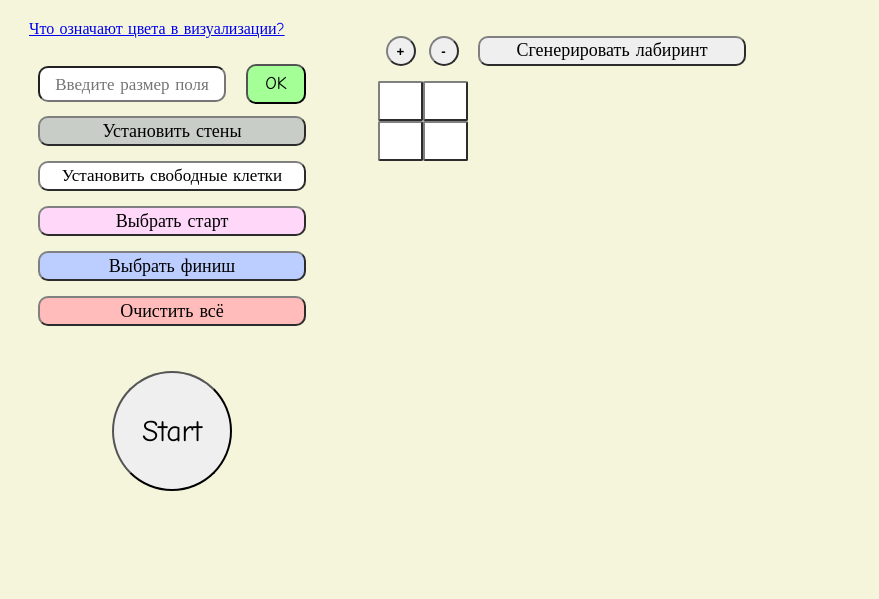
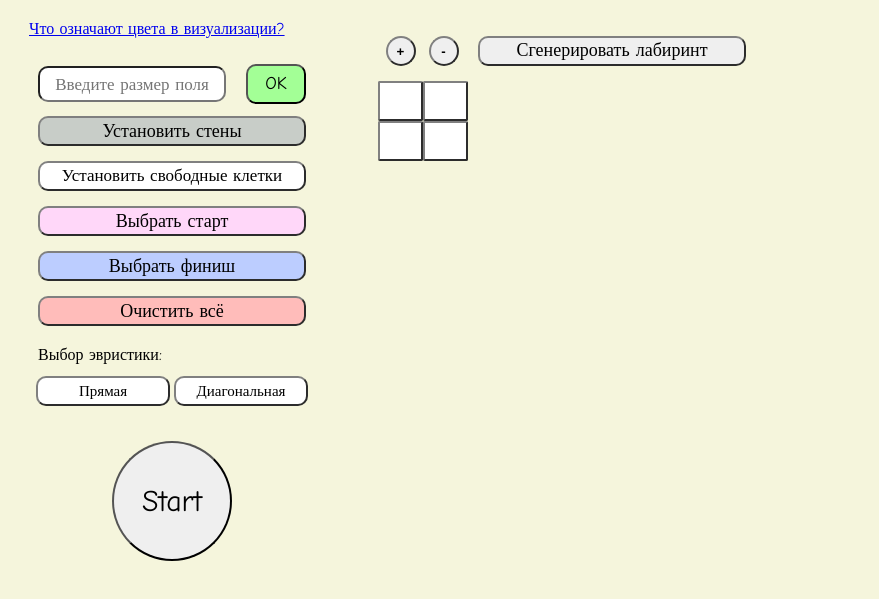
Before and after one commit to AlekseyFeofilov/6-module, a plain HTML site: page a-star/src/testHTML.html in a window 1280 px wide. Shown: the part 129-728 px from the top of the page, without its empty margins (0-879 px from the left). Drawn offline with Linux system fonts and the light colour scheme.

Commit message:
added heuristic choice

```diff
--- a/a-star/src/css/styles.css
+++ b/a-star/src/css/styles.css
@@ -119,7 +119,7 @@ td {
     background-color: #bccdff;
 }
 #startAlgorithm {
-    top: 500px;
+    top: 570px;
     height: 120px;
     width: 120px;
     border-radius: 100px;
@@ -137,3 +137,25 @@ td {
     margin-left: 21px;
     font-family: "Comic Sans MS";
 }
+#direct {
+    top: 505px;
+    position: absolute;
+    text-align: center;
+    width: 134px;
+    font-size: 15px;
+    margin-left: 28px;
+}
+#diagonal {
+    font-size: 15px;
+    width: 134px;
+    position: absolute;
+    text-align: center;
+    margin-left: 166px;
+    top: 505px;
+}
+#heuristic {
+    position: absolute;
+    top: 475px;
+    font-family: "Comic Sans MS";
+    margin-left: 30px;
+}
--- a/a-star/src/js/Algorithm.js
+++ b/a-star/src/js/Algorithm.js
@@ -4,6 +4,8 @@ class Point {
         this.secondValue = y;
     }
 }
+
+let diagonalHeuristic = false;
 
 // Функция, создающая матрицу размером numberOfRows*numberOfRows на основе начальной матрицы
 function generateNewMatrix(adjacencyMatrix, matrix, numberOfRows, numberOfColumns) {
@@ -26,10 +28,7 @@ function generateNewMatrix(adjacencyMatrix, matrix, numberOfRows, numberOfColumn
             if(0 <= j - 1 && adjacencyMatrix[i][j - 1]) {
                 matrix[i * numberOfColumns + j][i * numberOfColumns + j - 1] = 1;
             }
-            // Следующие строки используются для модификации алгоритма A* (Кроме как в соседние клетки,
-            // можно ходить ещё и по диагонали)
-
-            /*
+            if(diagonalHeuristic) {
                 if(i + 1 < numberOfRows && j + 1 < numberOfColumns && adjacencyMatrix[i + 1][j + 1]) {
                     matrix[i * numberOfColumns + j][(i + 1) * numberOfColumns + j + 1] = 1;
                 }
@@ -42,7 +41,7 @@ function generateNewMatrix(adjacencyMatrix, matrix, numberOfRows, numberOfColumn
                 if(0 <= i - 1 && 0 <= j - 1 && adjacencyMatrix[i - 1][j - 1]) {
                     matrix[i * numberOfColumns + j][(i - 1) * numberOfColumns + j - 1] = 1;
                 }
-             */
+            }
         }
     }
 }
--- a/a-star/src/js/paintButtons.js
+++ b/a-star/src/js/paintButtons.js
@@ -62,3 +62,16 @@ function colorFree() {
         cells[i].setAttribute("onclick", "this.style.backgroundColor = 'white'");
     }
 }
+
+let buttonDirect = document.getElementById("direct");
+let buttonDiagonal = document.getElementById("diagonal");
+direct.onclick = function() {
+    diagonalHeuristic = false;
+    buttonDiagonal.style.backgroundColor = "white";
+    buttonDirect.style.backgroundColor = "#97ffed";
+}
+diagonal.onclick = function() {
+    diagonalHeuristic = true;
+    buttonDirect.style.backgroundColor = "white";
+    buttonDiagonal.style.backgroundColor = "#97ffed";
+}
--- a/a-star/src/testHTML.html
+++ b/a-star/src/testHTML.html
@@ -22,8 +22,8 @@
         <tr><td><input type="button" value="" class="cell"></td><td><input type="button" value="" class="cell"></td></tr>
     </table>
     <span>
-        <input id="sizeInput" type="text" placeholder="Введите размер поля">
         <input id="sizeSubmit" type="button" value="OK">
+        <label for="sizeInput"></label><input id="sizeInput" type="text" placeholder="Введите размер поля">
         <input id="generateMaze" type="button" class="editButton" value="Сгенерировать лабиринт">
         <input type="button" class="editButton" id="reloadButton" value="Очистить всё">
         <input id="walls" class="editButton" type="button" value="Установить стены">
@@ -31,6 +31,11 @@
         <input id="finish" type="button" class="editButton" value="Выбрать финиш">
         <input id="free" type="button" class="editButton" value="Установить свободные клетки">
         <input id="startAlgorithm" type="button" class="editButton" value="Start">
+        <input id="direct" type="button" value="Прямая" class="editButton">
+        <input id="diagonal" type="button" value="Диагональная" class="editButton">
+        <span id="heuristic">
+            Выбор эвристики:
+        </span>
         <a href="#" id="colorsMeaning">Что означают цвета в визуализации?</a>
         <script src="js/paintButtons.js"></script>
         <script src="js/resizeMatrix.js"></script>
```
Lines whose indentation alone changed are shown as unchanged.
